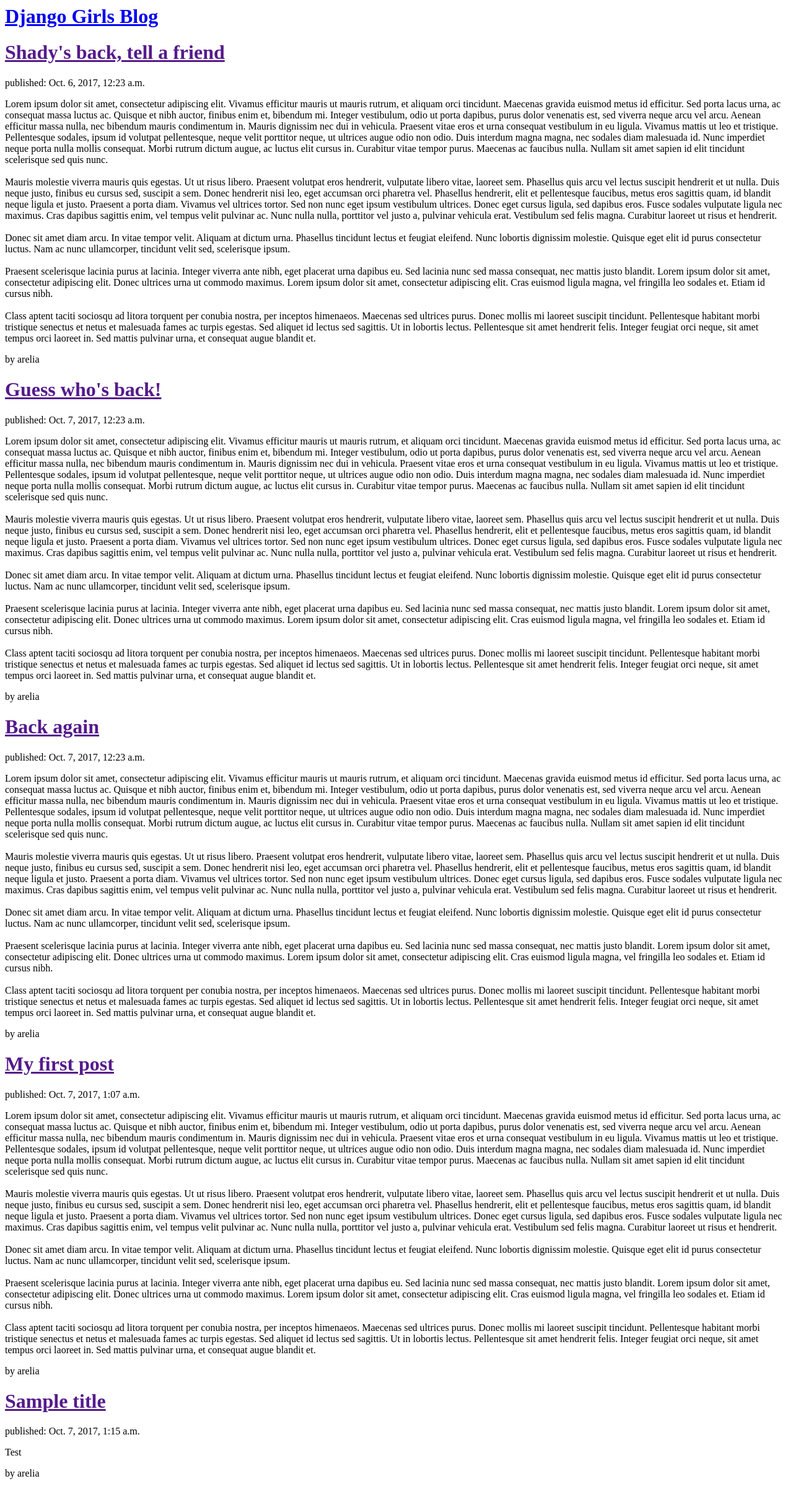
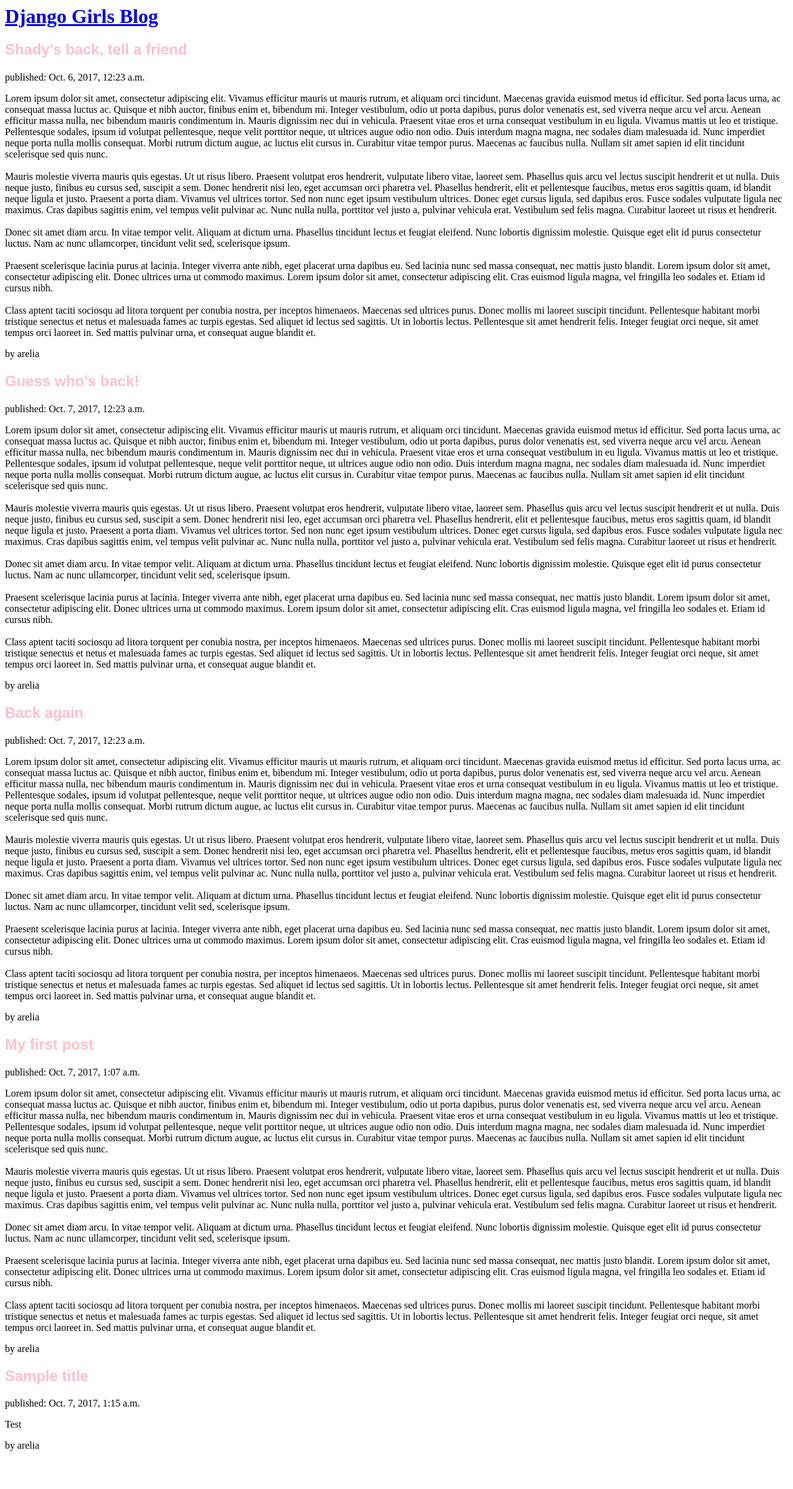
Before and after one commit to arelia/my-django-app, a Django app: page / in a window 1280 px wide. Shown: the whole page at 62% size. After the commit the page ends 2341 px from the top, so only its background shows below. Run offline with Django 3.2, Linux system fonts and the light colour scheme; data comes from the database, SQL or seed files in the repository.

Commit message:
add styles

```diff
--- /dev/null
+++ b/blog/static/css/blog.css
@@ -0,0 +1,7 @@
+.blog-post-title {
+    font-size: 24px;
+    font-family: sans-serif;
+    color: pink;
+    font-weight: bold;
+    text-decoration: none;
+}
--- a/blog/templates/blog/post_list.html
+++ b/blog/templates/blog/post_list.html
@@ -1,6 +1,8 @@
+{% load staticfiles %}
 <html>
     <head>
         <title>Django Girls blog</title>
+        <link rel="stylesheet" href="{% static 'css/blog.css' %}">
     </head>
     <body>
         <div>
@@ -9,7 +11,7 @@
 
         {% for post in posts %}
             <div>
-                <h1><a href="">{{ post.title }}</a></h1>
+                <h1><a href="" class="blog-post-title">{{ post.title }}</a></h1>
                 <p>published: {{ post.published_date }}</p>
                 <p>{{ post.text|linebreaksbr }}</p>
                 <p>by {{ post.author }}</p>
```
